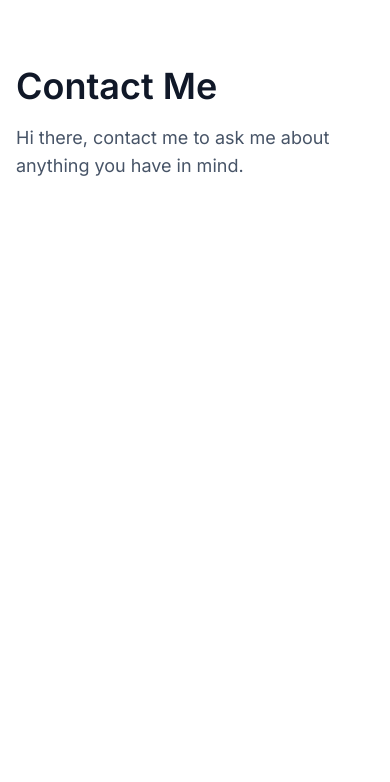
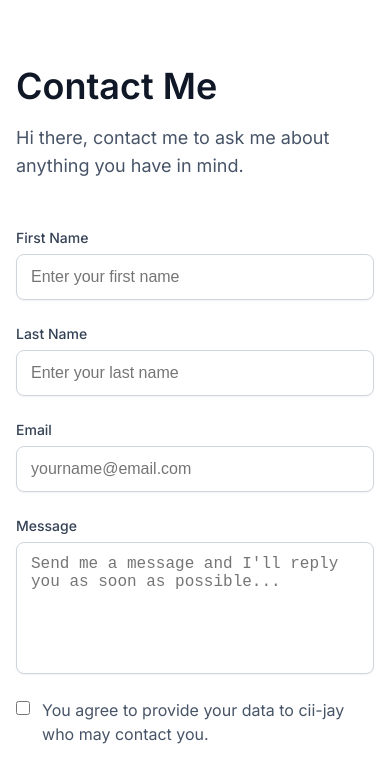
Before and after one commit to Ezeh20/hng-stage-1, a React (Create React App) app: page /contact in a window 390 px wide. Shown: the top 782 px of the page. Built offline with nearby package versions, Linux system fonts and the light colour scheme; the HTML template or start-up script is replaced by a standard one.

Commit message:
Carried out responsiveness

```diff
--- a/src/Routes/Contact/contact.css
+++ b/src/Routes/Contact/contact.css
@@ -21,3 +21,69 @@
   font-weight: 400;
   color: #475467;
 }
+.form {
+  display: flex;
+  flex-direction: column;
+}
+.form-field {
+  display: flex;
+  flex-direction: column;
+  margin-bottom: 24px;
+  row-gap: 6px;
+}
+.label {
+  font-size: 14px;
+  font-weight: 500;
+  line-height: 20px;
+  color: #344054;
+}
+.input-area {
+  padding: 10px 14px;
+  font-size: 16px;
+  font-weight: 400;
+  line-height: 24px;
+  border: 1px solid #d0d5dd;
+  box-shadow: 0px 1px 2px rgba(16, 24, 40, 0.05);
+  border-radius: 8px;
+  color: #667085;
+  outline: none;
+}
+
+.text-area {
+  min-width: 50px;
+  max-width: 720px;
+  min-height: 132px;
+  max-height: 132px;
+  padding: 12px 14px;
+  font-size: 16px;
+  font-weight: 400;
+  border: 1px solid #d0d5dd;
+  box-shadow: 0px 1px 2px rgba(16, 24, 40, 0.05);
+  border-radius: 8px;
+  resize: none;
+  color: #667085;
+  outline: none;
+}
+
+.input-area:focus,
+.text-area:focus {
+  border: 1px solid #84caff;
+}
+
+.terms {
+  display: flex;
+  column-gap: 12px;
+}
+.accept-terms {
+  font-size: 16px;
+  line-height: 24px;
+  color: #475467;
+}
+.check{
+  width: 20px;
+  height: 20px;
+  background: #FFFFFF;
+  border: 1px solid #d0d5dd;
+  border-radius: 6px;
+  outline: none;
+}
--- a/src/Routes/Contact/contact.route.jsx
+++ b/src/Routes/Contact/contact.route.jsx
@@ -2,23 +2,41 @@
 import "./contact.css"
 
 const Contact = () => {
+    const name = "cii-jay"
     return (
-        <div className="container">
+        <div className="container-two">
             <div className="contact">
                 <header className="header">
                     <h1 className="title">Contact Me</h1>
                     <p className="subtitle">Hi there, contact me to ask me about anything you have in mind.</p>
                 </header>
                 <section className="contact-form">
-                    <form>
+                    <form className="form">
                         <div className="top">
-                            <div className="form-field"></div>
-                            <div className="form-field"></div>
+                            <div className="form-field">
+                                <label className="label">First Name</label>
+                                <input type="text" className="input-area" id="first_name" placeholder="Enter your first name" />
+                            </div>
+                            <div className="form-field">
+                                <label className="label">Last Name</label>
+                                <input type="text" className="input-area" id="last_name" placeholder="Enter your last name" />
+                            </div>
                         </div>
                         <div className="bottom">
-                            <div className="form-field"></div>
-                            <div className="form-field"></div>
+                            <div className="form-field">
+                                <label className="label">Email</label>
+                                <input type="password" className="input-area" id="email" placeholder="yourname@email.com" />
+                            </div>
+                            <div className="form-field">
+                                <label className="label">Message</label>
+                                <textarea id="message" className="text-area" placeholder="Send me a message and I'll reply you as soon as possible..."></textarea>
+                            </div>
                         </div>
+
+                        <label className="terms">
+                            <input type="checkbox" className="check"/>
+                            <p className="accept-terms">You agree to provide your data to {name} who may contact you.</p>
+                        </label>
                     </form>
                 </section>
             </div>
--- a/src/index.css
+++ b/src/index.css
@@ -25,9 +25,22 @@ code {
   margin-right: 1rem;
 }
 
+.container-two {
+  max-width: 720px;
+  margin-left: 1rem;
+  margin-right: 1rem;
+}
+
 @media screen and (min-width: 1440px) {
   .container{
     margin-left: auto;
     margin-right: auto;
   }
 }
+
+@media screen and (min-width: 720px) {
+  .container-two{
+    margin-left: auto;
+    margin-right: auto;
+  }
+}
```
